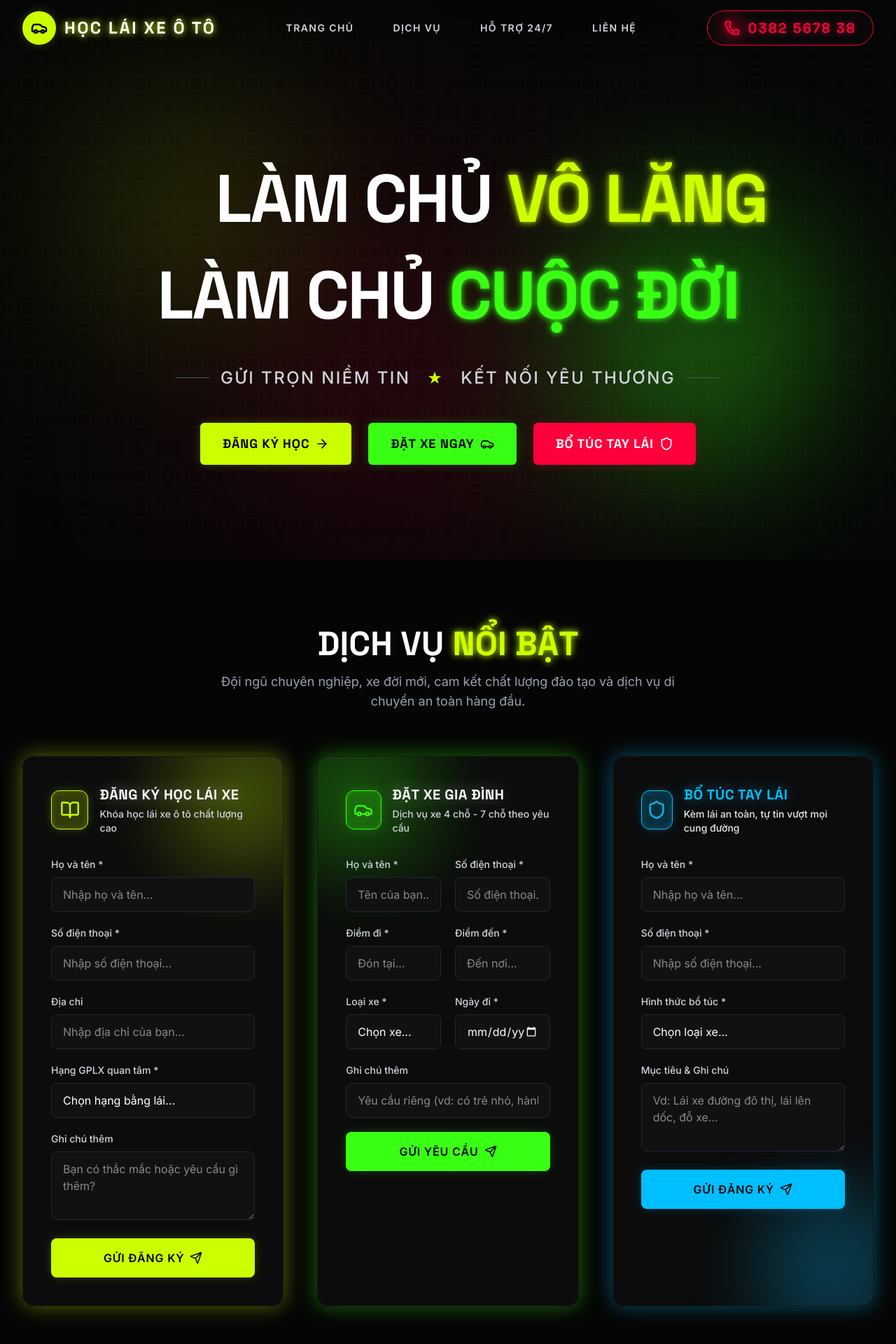
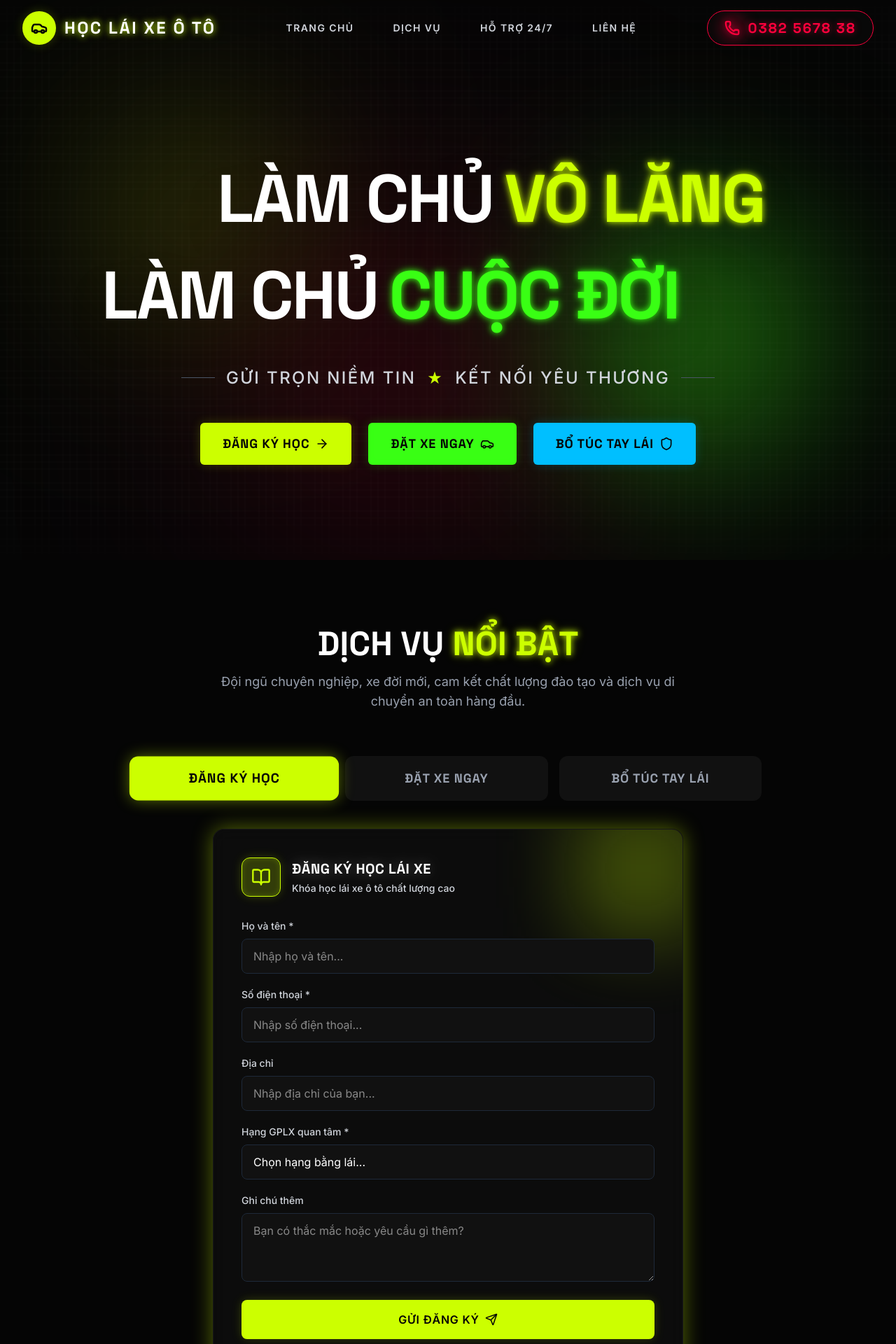
Before and after one commit to thcshoclieu-app/thaytuandaylaixeoto, a React (Vite) app: page / in a window 1280 px wide. Shown: the top 1920 px of the page at 70% size. Built offline with nearby package versions, Linux system fonts and the light colour scheme.

Commit message:
feat(ui): implement tab navigation for services
Add hash-based tab switching to the Services section to allow direct navigation to specific service categories from throughout the site. Update responsiveness and UI components to support this state management.

```diff
--- a/src/components/Contact.tsx
+++ b/src/components/Contact.tsx
@@ -83,7 +83,7 @@ export default function Contact() {
                   {info.icon}
                 </div>
                 <h4 className="text-gray-400 font-medium mb-2 uppercase tracking-wide text-sm relative z-10">{info.title}</h4>
-                <p className={`text-[16px] min-[360px]:text-[17px] md:text-sm lg:text-[17px] xl:text-xl font-heading font-bold text-white transition-colors duration-300 whitespace-nowrap tracking-tight relative z-10 ${
+                <p className={`text-[15px] sm:text-[17px] md:text-sm lg:text-[17px] xl:text-xl font-heading font-bold text-white transition-colors duration-300 tracking-tight relative z-10 ${
                   info.color === 'yellow' ? 'group-hover:text-[#ccff00]' : info.color === 'green' ? 'group-hover:text-[#39ff14]' : 'group-hover:text-[#ff003c]'
                 }`}>
                   {info.value}
--- a/src/components/Footer.tsx
+++ b/src/components/Footer.tsx
@@ -39,10 +39,10 @@ export default function Footer() {
           <div>
             <h4 className="text-white font-heading font-bold text-lg uppercase tracking-wider mb-6 pb-2 border-b border-gray-800">Dịch Vụ</h4>
             <ul className="space-y-4">
-              <li><a href="#services" className="text-gray-400 hover:text-[#ccff00] transition-colors flex items-center gap-2"><span className="w-1.5 h-1.5 rounded-full bg-[#ccff00]"></span> Học Lái Xe Hạng B</a></li>
-              <li><a href="#services" className="text-gray-400 hover:text-[#ccff00] transition-colors flex items-center gap-2"><span className="w-1.5 h-1.5 rounded-full bg-[#ccff00]"></span> Học Lái Xe Hạng C</a></li>
-              <li><a href="#services" className="text-gray-400 hover:text-[#39ff14] transition-colors flex items-center gap-2"><span className="w-1.5 h-1.5 rounded-full bg-[#39ff14]"></span> Đặt Xe Gia Đình</a></li>
-              <li><a href="#services" className="text-gray-400 hover:text-[#ff003c] transition-colors flex items-center gap-2"><span className="w-1.5 h-1.5 rounded-full bg-[#ff003c]"></span> Bổ Túc Tay Lái</a></li>
+              <li><button onClick={() => { window.location.hash = 'dang-ky'; setTimeout(() => document.getElementById('services')?.scrollIntoView({ behavior: 'smooth' }), 10); }} className="text-gray-400 hover:text-[#ccff00] transition-colors flex items-center gap-2 text-left"><span className="w-1.5 h-1.5 rounded-full bg-[#ccff00] shrink-0"></span> Học Lái Xe Hạng B</button></li>
+              <li><button onClick={() => { window.location.hash = 'dang-ky'; setTimeout(() => document.getElementById('services')?.scrollIntoView({ behavior: 'smooth' }), 10); }} className="text-gray-400 hover:text-[#ccff00] transition-colors flex items-center gap-2 text-left"><span className="w-1.5 h-1.5 rounded-full bg-[#ccff00] shrink-0"></span> Học Lái Xe Hạng C</button></li>
+              <li><button onClick={() => { window.location.hash = 'dat-xe'; setTimeout(() => document.getElementById('services')?.scrollIntoView({ behavior: 'smooth' }), 10); }} className="text-gray-400 hover:text-[#39ff14] transition-colors flex items-center gap-2 text-left"><span className="w-1.5 h-1.5 rounded-full bg-[#39ff14] shrink-0"></span> Đặt Xe Gia Đình</button></li>
+              <li><button onClick={() => { window.location.hash = 'bo-tuc'; setTimeout(() => document.getElementById('services')?.scrollIntoView({ behavior: 'smooth' }), 10); }} className="text-gray-400 hover:text-[#ff003c] transition-colors flex items-center gap-2 text-left"><span className="w-1.5 h-1.5 rounded-full bg-[#ff003c] shrink-0"></span> Bổ Túc Tay Lái</button></li>
             </ul>
           </div>
 
--- a/src/components/Hero.tsx
+++ b/src/components/Hero.tsx
@@ -2,8 +2,12 @@ import { motion } from 'motion/react';
 import { ArrowRight, Car, Shield } from 'lucide-react';
 
 export default function Hero() {
-  const scrollToServices = () => {
-    document.getElementById('services')?.scrollIntoView({ behavior: 'smooth' });
+  const scrollToServices = (tab: string) => {
+    window.location.hash = tab;
+    // Small delay to allow state update if needed before scroll
+    setTimeout(() => {
+      document.getElementById('services')?.scrollIntoView({ behavior: 'smooth' });
+    }, 10);
   };
 
   return (
@@ -28,10 +32,10 @@ export default function Hero() {
               initial={{ opacity: 0, x: -60 }}
               animate={{ opacity: 1, x: 0 }}
               transition={{ duration: 0.8, delay: 0.1, ease: "easeOut" }}
-              className="text-[30px] min-[400px]:text-4xl sm:text-5xl md:text-7xl lg:text-8xl font-heading font-bold uppercase leading-[1.1] tracking-tight text-left drop-shadow-2xl ml-[2%] sm:ml-[5%] lg:ml-[10%] whitespace-nowrap"
+              className="text-[28px] min-[375px]:text-4xl sm:text-6xl md:text-7xl lg:text-8xl font-heading font-bold uppercase leading-[1.1] tracking-tight text-left drop-shadow-2xl ml-[5%] sm:ml-[10%] flex whitespace-nowrap items-center"
             >
-              <span className="text-white transition-colors duration-300 hover:text-gray-200">Làm chủ </span>
-              <span className="text-[#ccff00] glow-text-yellow relative inline-block group whitespace-nowrap">
+              <span className="text-white transition-colors duration-300 hover:text-gray-200 mr-2 sm:mr-4">Làm chủ </span>
+              <span className="text-[#ccff00] glow-text-yellow relative inline-block group shrink-0">
                 <span className="absolute -inset-2 rounded-full blur-xl bg-[#ccff00] opacity-0 group-hover:opacity-40 transition-opacity duration-500"></span>
                 <span className="inline-block transition-transform duration-500 group-hover:scale-110 group-hover:-rotate-2">vô lăng</span>
               </span>
@@ -41,10 +45,10 @@ export default function Hero() {
               initial={{ opacity: 0, x: 60 }}
               animate={{ opacity: 1, x: 0 }}
               transition={{ duration: 0.8, delay: 0.3, ease: "easeOut" }}
-              className="text-[30px] min-[400px]:text-4xl sm:text-5xl md:text-7xl lg:text-8xl font-heading font-bold uppercase leading-[1.1] tracking-tight text-right drop-shadow-2xl mr-[2%] sm:mr-[5%] lg:mr-[10%] whitespace-nowrap"
+              className="text-[28px] min-[375px]:text-4xl sm:text-6xl md:text-7xl lg:text-8xl font-heading font-bold uppercase leading-[1.1] tracking-tight text-right drop-shadow-2xl mr-[5%] sm:mr-[10%] flex whitespace-nowrap items-center justify-end"
             >
-              <span className="text-white transition-colors duration-300 hover:text-gray-200">Làm chủ </span>
-              <span className="text-[#39ff14] glow-text-green relative inline-block group whitespace-nowrap">
+              <span className="text-white transition-colors duration-300 hover:text-gray-200 mr-2 sm:mr-4">Làm chủ </span>
+              <span className="text-[#39ff14] glow-text-green relative inline-block group shrink-0">
                 <span className="absolute -inset-2 rounded-full blur-xl bg-[#39ff14] opacity-0 group-hover:opacity-40 transition-opacity duration-500"></span>
                 <span className="inline-block transition-transform duration-500 group-hover:scale-110 group-hover:rotate-2">cuộc đời</span>
               </span>
@@ -52,16 +56,16 @@ export default function Hero() {
           </div>
 
           {/* Sub heading */}
-          <p className="text-xl md:text-2xl text-gray-300 font-medium tracking-widest uppercase mt-6 mb-10 flex items-center justify-center gap-4">
-            <span className="h-[1px] w-12 bg-gray-600 hidden sm:block"></span>
-            Gửi trọn niềm tin <span className="text-[#ccff00] mx-2 text-2xl">★</span> Kết nối yêu thương
-            <span className="h-[1px] w-12 bg-gray-600 hidden sm:block"></span>
+          <p className="text-lg md:text-2xl text-gray-300 font-medium tracking-widest uppercase mt-6 mb-10 flex items-center justify-center gap-2 sm:gap-4 flex-wrap px-2">
+            <span className="h-[1px] w-8 sm:w-12 bg-gray-600 hidden sm:block"></span>
+            <span className="whitespace-nowrap">Gửi trọn niềm tin</span> <span className="text-[#ccff00] text-xl sm:text-2xl">★</span> <span className="whitespace-nowrap">Kết nối yêu thương</span>
+            <span className="h-[1px] w-8 sm:w-12 bg-gray-600 hidden sm:block"></span>
           </p>
 
           {/* CTA Buttons */}
           <div className="flex flex-col sm:flex-row flex-wrap items-center justify-center gap-6 mt-12">
             <button
-              onClick={scrollToServices}
+              onClick={() => scrollToServices('dang-ky')}
               className="group relative px-8 py-4 bg-[#ccff00] text-[#050505] font-heading font-bold text-lg uppercase tracking-wider overflow-hidden rounded-md transition-all hover:scale-105 glow-box-yellow w-full sm:w-auto flex items-center justify-center gap-2"
             >
               <span className="relative z-10">Đăng Ký Học</span>
@@ -70,7 +74,7 @@ export default function Hero() {
             </button>
 
             <button
-              onClick={scrollToServices}
+              onClick={() => scrollToServices('dat-xe')}
               className="group relative px-8 py-4 bg-[#39ff14] text-[#050505] font-heading font-bold text-lg uppercase tracking-wider overflow-hidden rounded-md transition-all hover:scale-105 glow-box-green w-full sm:w-auto flex items-center justify-center gap-2"
             >
               <span className="relative z-10">Đặt Xe Ngay</span>
@@ -79,8 +83,8 @@ export default function Hero() {
             </button>
 
             <button
-              onClick={scrollToServices}
-              className="group relative px-8 py-4 bg-[#ff003c] text-white font-heading font-bold text-lg uppercase tracking-wider overflow-hidden rounded-md transition-all hover:scale-105 glow-box-red w-full sm:w-auto flex items-center justify-center gap-2"
+              onClick={() => scrollToServices('bo-tuc')}
+              className="group relative px-8 py-4 bg-[#00bfff] text-[#050505] font-heading font-bold text-lg uppercase tracking-wider overflow-hidden rounded-md transition-all hover:scale-105 glow-box-cyan w-full sm:w-auto flex items-center justify-center gap-2"
             >
               <span className="relative z-10">Bổ Túc Tay Lái</span>
               <Shield size={20} className="relative z-10 group-hover:translate-x-1 transition-transform" />
--- a/src/components/Services.tsx
+++ b/src/components/Services.tsx
@@ -1,10 +1,26 @@
-import { useState } from 'react';
+import React, { useState, useEffect } from 'react';
 import { motion, AnimatePresence } from 'motion/react';
 import { Send, Car, BookOpen, Shield, CheckCircle, Loader2 } from 'lucide-react';
 
 export default function Services() {
   const [submitting, setSubmitting] = useState<number | null>(null);
   const [showSuccess, setShowSuccess] = useState(false);
+  const [activeTab, setActiveTab] = useState<string>('dang-ky');
+
+  useEffect(() => {
+    const handleHashChange = () => {
+      const hash = window.location.hash.replace('#', '');
+      if (['dang-ky', 'dat-xe', 'bo-tuc'].includes(hash)) {
+        setActiveTab(hash);
+      }
+    };
+
+    // Check initial hash
+    handleHashChange();
+
+    window.addEventListener('hashchange', handleHashChange);
+    return () => window.removeEventListener('hashchange', handleHashChange);
+  }, []);
 
   const handleSubmit = async (e: React.FormEvent<HTMLFormElement>, formId: number, email: string) => {
     e.preventDefault();
@@ -86,14 +102,39 @@ export default function Services() {
           </p>
         </motion.div>
 
-        <div className="grid grid-cols-1 lg:grid-cols-2 xl:grid-cols-3 gap-8 lg:gap-12">
+        {/* Tab Buttons */}
+        <div className="flex flex-col sm:flex-row flex-wrap items-center justify-center gap-4 mb-10 relative z-10 w-full max-w-4xl mx-auto">
+          <button
+            onClick={() => { setActiveTab('dang-ky'); window.location.hash = 'dang-ky'; }}
+            className={`flex-1 w-full sm:w-auto px-6 py-4 rounded-xl font-heading font-bold sm:text-lg uppercase tracking-wider transition-all duration-300 ${activeTab === 'dang-ky' ? 'bg-[#ccff00] text-[#050505] shadow-[0_0_20px_rgba(204,255,0,0.4)] scale-105' : 'bg-[#111] text-gray-400 hover:text-white border-2 border-transparent hover:border-[#ccff00]/50'}`}
+          >
+            Đăng Ký Học
+          </button>
+          <button
+            onClick={() => { setActiveTab('dat-xe'); window.location.hash = 'dat-xe'; }}
+            className={`flex-1 w-full sm:w-auto px-6 py-4 rounded-xl font-heading font-bold sm:text-lg uppercase tracking-wider transition-all duration-300 ${activeTab === 'dat-xe' ? 'bg-[#39ff14] text-[#050505] shadow-[0_0_20px_rgba(57,255,20,0.4)] scale-105' : 'bg-[#111] text-gray-400 hover:text-white border-2 border-transparent hover:border-[#39ff14]/50'}`}
+          >
+            Đặt Xe Ngay
+          </button>
+          <button
+            onClick={() => { setActiveTab('bo-tuc'); window.location.hash = 'bo-tuc'; }}
+            className={`flex-1 w-full sm:w-auto px-6 py-4 rounded-xl font-heading font-bold sm:text-lg uppercase tracking-wider transition-all duration-300 ${activeTab === 'bo-tuc' ? 'bg-[#00bfff] text-[#050505] shadow-[0_0_20px_rgba(0,191,255,0.4)] scale-105' : 'bg-[#111] text-gray-400 hover:text-white border-2 border-transparent hover:border-[#00bfff]/50'}`}
+          >
+            Bổ Túc Tay Lái
+          </button>
+        </div>
+
+        <div className="max-w-2xl mx-auto">
 
           {/* Form 1: Đăng Ký Học Lái Xe */}
+          <AnimatePresence mode="wait">
+            {activeTab === 'dang-ky' && (
           <motion.div
-            initial={{ opacity: 0, x: -30 }}
-            whileInView={{ opacity: 1, x: 0 }}
-            viewport={{ once: true }}
-            transition={{ duration: 0.6 }}
+            key="form-dang-ky"
+            initial={{ opacity: 0, y: 30 }}
+            animate={{ opacity: 1, y: 0 }}
+            exit={{ opacity: 0, scale: 0.95 }}
+            transition={{ duration: 0.4 }}
             className="glass-panel p-8 sm:p-10 rounded-2xl border-2 border-[#ccff00] shadow-[0_0_30px_rgba(204,255,0,0.4)] relative overflow-hidden"
           >
             <div className="absolute -top-10 -right-10 w-48 h-48 bg-[#ccff00]/30 blur-[60px] animate-pulse pointer-events-none"></div>
@@ -103,7 +144,7 @@ export default function Services() {
                 <BookOpen className="text-[#ccff00]" size={28} />
               </div>
               <div>
-                <h3 className="text-xl sm:text-2xl xl:text-xl 2xl:text-2xl font-heading font-bold text-white uppercase tracking-wide drop-shadow-[0_0_10px_rgba(255,255,255,0.3)] whitespace-nowrap truncate">Đăng Ký Học Lái Xe</h3>
+                <h3 className="text-xl sm:text-2xl xl:text-xl 2xl:text-2xl font-heading font-bold text-white uppercase tracking-wide drop-shadow-[0_0_10px_rgba(255,255,255,0.3)]">Đăng Ký Học Lái Xe</h3>
                 <p className="text-gray-300 text-sm mt-1 font-medium">Khóa học lái xe ô tô chất lượng cao</p>
               </div>
             </div>
@@ -153,13 +194,18 @@ export default function Services() {
               </button>
             </form>
           </motion.div>
+            )}
+          </AnimatePresence>
 
           {/* Form 2: Đặt Xe Gia Đình */}
+          <AnimatePresence mode="wait">
+            {activeTab === 'dat-xe' && (
           <motion.div
-            initial={{ opacity: 0, x: 30 }}
-            whileInView={{ opacity: 1, x: 0 }}
-            viewport={{ once: true }}
-            transition={{ duration: 0.6, delay: 0.2 }}
+            key="form-dat-xe"
+            initial={{ opacity: 0, y: 30 }}
+            animate={{ opacity: 1, y: 0 }}
+            exit={{ opacity: 0, scale: 0.95 }}
+            transition={{ duration: 0.4 }}
             className="glass-panel p-8 sm:p-10 rounded-2xl border-2 border-[#39ff14] shadow-[0_0_30px_rgba(57,255,20,0.4)] relative overflow-hidden"
           >
             <div className="absolute -top-10 -left-10 w-48 h-48 bg-[#39ff14]/30 blur-[60px] animate-pulse pointer-events-none"></div>
@@ -169,7 +215,7 @@ export default function Services() {
                 <Car className="text-[#39ff14]" size={28} />
               </div>
               <div>
-                <h3 className="text-xl sm:text-2xl xl:text-xl 2xl:text-2xl font-heading font-bold text-white uppercase tracking-wide drop-shadow-[0_0_10px_rgba(255,255,255,0.3)] whitespace-nowrap truncate">Đặt Xe Gia Đình</h3>
+                <h3 className="text-xl sm:text-2xl xl:text-xl 2xl:text-2xl font-heading font-bold text-white uppercase tracking-wide drop-shadow-[0_0_10px_rgba(255,255,255,0.3)]">Đặt Xe Gia Đình</h3>
                 <p className="text-gray-300 text-sm mt-1 font-medium">Dịch vụ xe 4 chỗ - 7 chỗ theo yêu cầu</p>
               </div>
             </div>
@@ -231,13 +277,18 @@ export default function Services() {
               </button>
             </form>
           </motion.div>
+            )}
+          </AnimatePresence>
 
           {/* Form 3: Bổ Túc Tay Lái */}
+          <AnimatePresence mode="wait">
+            {activeTab === 'bo-tuc' && (
           <motion.div
+            key="form-bo-tuc"
             initial={{ opacity: 0, y: 30 }}
-            whileInView={{ opacity: 1, y: 0 }}
-            viewport={{ once: true }}
-            transition={{ duration: 0.6, delay: 0.4 }}
+            animate={{ opacity: 1, y: 0 }}
+            exit={{ opacity: 0, scale: 0.95 }}
+            transition={{ duration: 0.4 }}
             className="glass-panel p-8 sm:p-10 rounded-2xl border-2 border-[#00bfff] shadow-[0_0_30px_rgba(0,191,255,0.4)] relative overflow-hidden"
           >
             <div className="absolute -bottom-10 -right-10 w-48 h-48 bg-[#00bfff]/30 blur-[60px] animate-pulse pointer-events-none"></div>
@@ -247,7 +298,7 @@ export default function Services() {
                 <Shield className="text-[#00bfff]" size={28} />
               </div>
               <div>
-                <h3 className="text-xl sm:text-2xl xl:text-xl 2xl:text-2xl font-heading font-bold text-[#00bfff] uppercase tracking-wide drop-shadow-[0_0_10px_rgba(0,191,255,0.5)] whitespace-nowrap truncate">Bổ Túc Tay Lái</h3>
+                <h3 className="text-xl sm:text-2xl xl:text-xl 2xl:text-2xl font-heading font-bold text-[#00bfff] uppercase tracking-wide drop-shadow-[0_0_10px_rgba(0,191,255,0.5)]">Bổ Túc Tay Lái</h3>
                 <p className="text-gray-200 text-sm mt-1 font-medium drop-shadow-md">Kèm lái an toàn, tự tin vượt mọi cung đường</p>
               </div>
             </div>
@@ -292,6 +343,8 @@ export default function Services() {
               </button>
             </form>
           </motion.div>
+            )}
+          </AnimatePresence>
 
         </div>
       </div>
```
